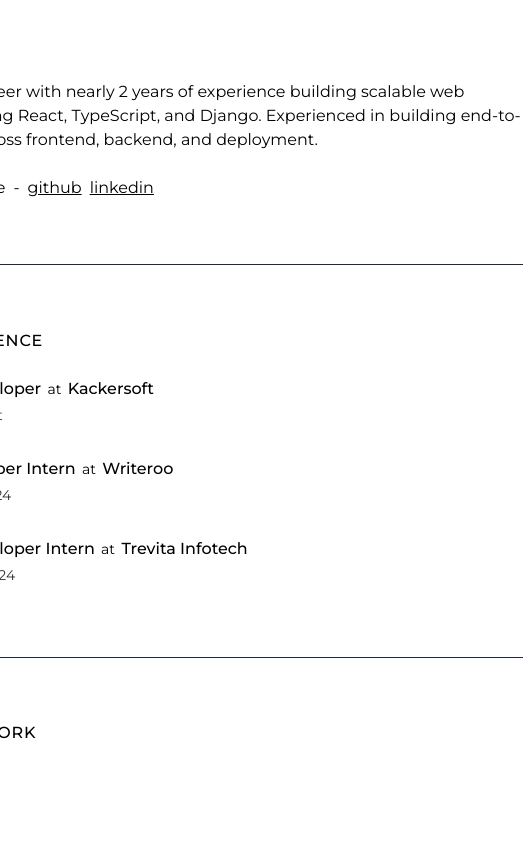
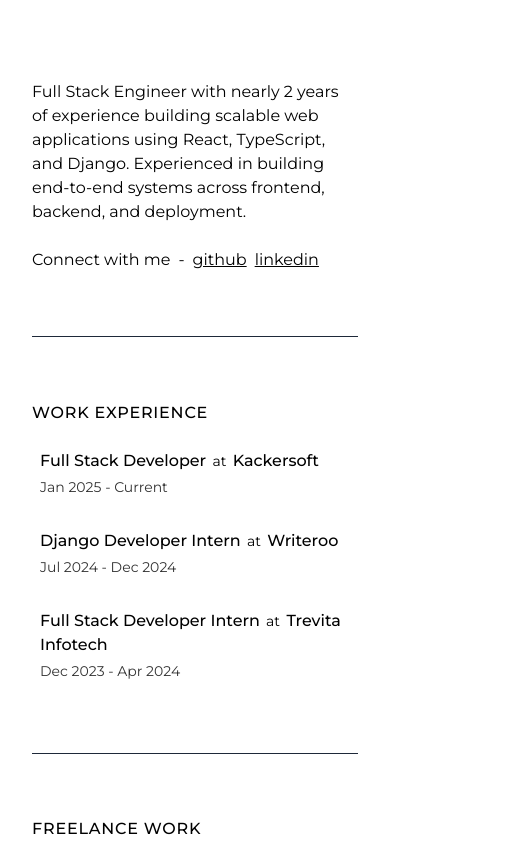
Before and after one commit to Shaurya-Jha/minimalist-personal-portfolio, a SvelteKit app: page / in a window 390 px wide. Shown: the top 844 px of the page, 531 px wide, since content can reach past the window. Built offline with nearby package versions, Linux system fonts and the light colour scheme.

Commit message:
fixed articles path issue and made ui mobile responsive

```diff
--- a/src/routes/+layout.svelte
+++ b/src/routes/+layout.svelte
@@ -4,8 +4,14 @@
 	const { children } = $props();
 </script>
 
-<div class="flex h-full w-full justify-center py-10">
+<!-- <div class="flex h-full w-full justify-center py-10">
 	<div class="flex h-full w-2xl flex-col items-center gap-16">
 		{@render children()}
 	</div>
+</div> -->
+<!-- Changed w-2xl to w-full max-w-2xl and added horizontal padding (px-4) so content doesn't hit the screen edges on mobile -->
+<div class="flex min-h-screen w-full justify-center py-10 px-4">
+	<div class="flex h-full w-full max-w-2xl flex-col items-center gap-16">
+		{@render children()}
+	</div>
 </div>
--- a/src/routes/+page.svelte
+++ b/src/routes/+page.svelte
@@ -5,71 +5,46 @@
 	import FreelanceProjects from '../components/freelance-projects.svelte';
 	import Introduction from '../components/introduction.svelte';
 
-	// 1. Fetch your markdown/svx routes
+	// Import base to keep your GitHub Pages path safe
+	import { base } from '$app/paths';
+
+	// 1. Fetch routes eagerly
 	const routes = import.meta.glob('./blog/*/*.svx', { eager: true });
 
-	// 2. Clean up the paths so they map to clean URLs
-	const links = Object.entries(routes).map(([name, { metadata }]) => {
-		// This removes the leading '.' and trailing '/+page.svx'
-		const cleanHref = name
-			.replace(/^\./, '') // Removes the starting dot if it exists
-			.replace(/\/\+page\.svx$/, ''); // Removes '/+page.svx' from the end
+	// 2. Build the links array cleanly without breaking string compilation
+	const links = Object.entries(routes).map(([filepath, module]) => {
+		// Example filepath: "./blog/my-first-post/+page.svx"
+		// We split by folders, grab the specific folder name, and construct a clean URL path
+		const pathSegments = filepath.split('/');
+		const postFolder = pathSegments[pathSegments.length - 2]; // Gets 'my-first-post'
 
 		return {
-			href: cleanHref,
-			title: metadata?.title || 'Untitled Post'
+			href: `${base}/blog/${postFolder}`,
+			title: module.metadata?.title || 'Untitled Post'
 		};
 	});
-
-	// console.log('Fixed links: ', links);
 </script>
 
-<div class="flex h-full w-full justify-center px-2 py-10">
-	<div class="flex h-full w-2xl flex-col items-center gap-16">
-		<!-- header -->
-		<!-- <Header /> -->
-
-		<!-- <div class="flex w-full flex-col items-center">
-			<p class="text-md italic">
-				"Keep it minimal, stay intellectually curious, and never stop optimizing."
-			</p>
-		</div> -->
-
-		<!-- brief introduction -->
+<div class="flex h-full w-full justify-center px-4 py-10">
+	<!-- Changed w-2xl to w-full max-w-2xl -->
+	<div class="flex h-full w-full max-w-2xl flex-col items-center gap-16">
 		<Introduction />
-
 		<Divider />
-
-		<!-- currently learning -->
-		<!-- <RecentLearning /> -->
-
-		<!-- work experience -->
 		<Experience />
-
 		<Divider />
-
-		<!-- freelance projects -->
 		<FreelanceProjects />
-
 		<Divider />
-
-		<!-- certifications -->
 		<Certifications />
-
 		<Divider />
 
 		<!-- blogs -->
 		<div class="flex w-full flex-col gap-4">
-			<!-- Section Header -->
 			<h2 class="font-medium tracking-wider uppercase">articles</h2>
-
 			<ul class="ml-2 space-y-1">
 				{#each links as { href, title } (href)}
-					<li class="hover:underline underline-offset-2"><a {href} rel="external">{title}</a></li>
+					<li class="underline-offset-2 hover:underline"><a {href}>{title}</a></li>
 				{/each}
 			</ul>
 		</div>
-
-		<!-- qualification -->
 	</div>
 </div>
```
